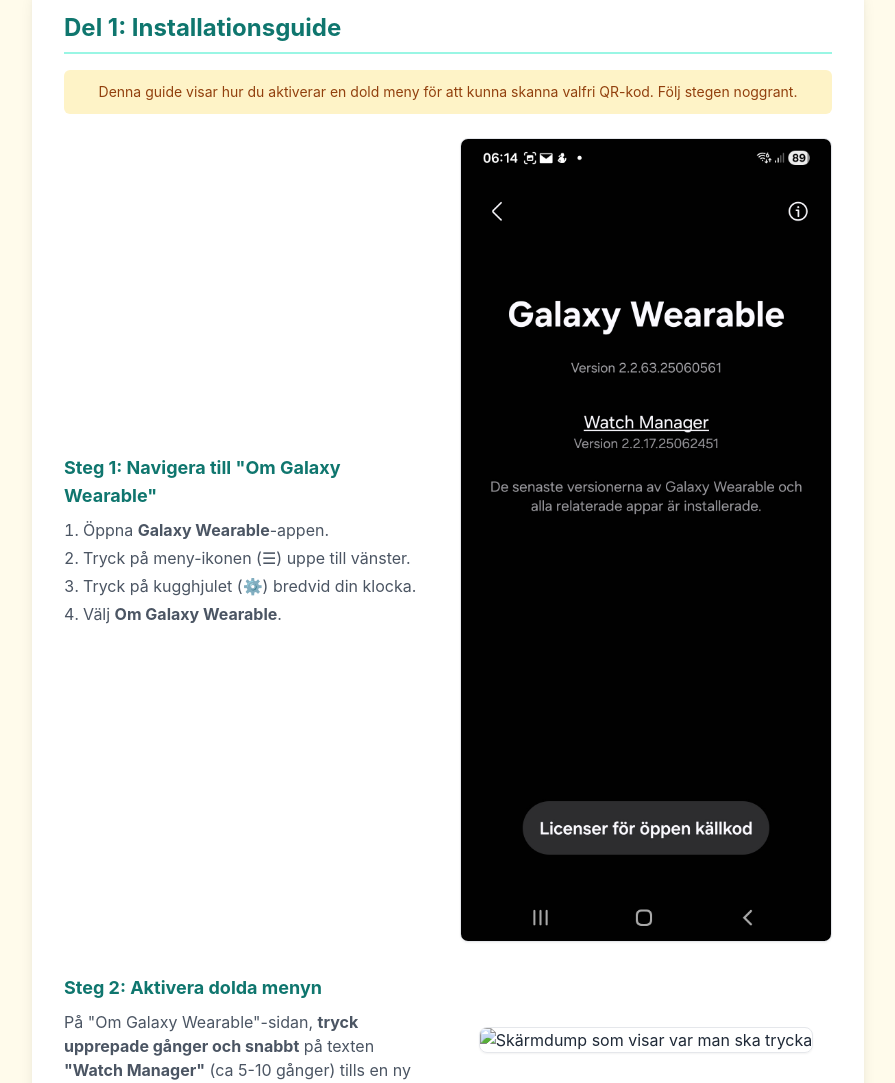
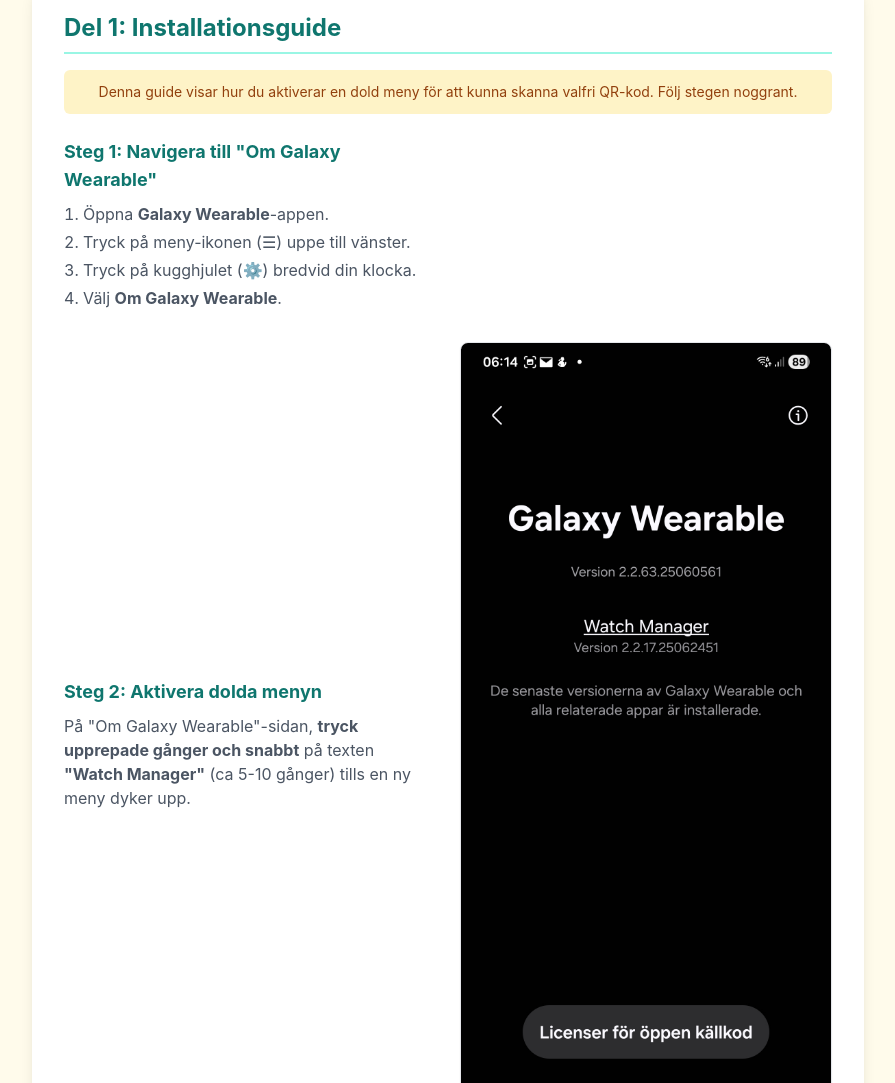
Before and after one commit to coxpomona/coxpomona.github.io, a plain HTML site: page esimGalaxyWatch/index.html in a window 1280 px wide. Shown: the part 160-1243 px from the top of the page, without its empty margins (192-1087 px from the left). Drawn offline with nearby package versions, Linux system fonts and the light colour scheme; a web font is replaced by a local one.

Commit message:
Update index.html

```diff
--- a/esimGalaxyWatch/index.html
+++ b/esimGalaxyWatch/index.html
@@ -5,10 +5,6 @@
     <meta name="viewport" content="width=device-width, initial-scale=1.0">
     <title>Valfritt eSIM på Galaxy Watch</title>
     <script src="https://cdn.tailwindcss.com"></script>
-    <!-- Chosen Palette: Warm Neutral with Teal Accent -->
-    <!-- Application Structure Plan: Appen är omstrukturerad till en enda, skrollbar sida. Denna design presenterar all information i en logisk ordning, från 'hur' (steg-för-steg-guiden) till 'varför' (fördelarna med Roamless), utan att kräva klick för att navigera mellan sektioner. Detta gör guiden lättare att följa linjärt och att skriva ut eller spara som PDF. Interaktiva element som kopieringsknappar och en hopfällbar felsökningssektion behålls för att förbättra användarvänligheten utan att komplicera layouten. -->
-    <!-- Visualization & Content Choices: Processen visualiseras genom en serie numrerade steg som presenteras vertikalt. Varje steg (Informationsmål: Instruera) har text och en stödjande bild (Presentationsmetod: Statisk lista). Fördelarna med Roamless (Mål: Informera) visas i ett tydligt kortformat. Rabattkoderna (Mål: Möjliggöra handling) har en kopieringsknapp (Interaktion: Klick för att kopiera). Metod: Ren HTML/Tailwind/JS. -->
-    <!-- CONFIRMATION: NO SVG graphics used. NO Mermaid JS used. -->
     <style>
         body {
             font-family: 'Inter', sans-serif;
@@ -43,7 +39,6 @@
                                 <li>Välj <strong>Om Galaxy Wearable</strong>.</li>
                             </ol>
                         </div>
-                        <img src="screenshot_esim5.jpg" alt="Skärmdump som visar 'Om Galaxy Wearable'" class="rounded-lg border shadow-sm mx-auto">
                     </div>
                     <!-- Step 2 -->
                     <div class="grid md:grid-cols-2 gap-6 items-center">
@@ -51,7 +46,7 @@
                             <h3 class="font-bold text-lg text-teal-700">Steg 2: Aktivera dolda menyn</h3>
                             <p class="text-gray-600 mt-2">På "Om Galaxy Wearable"-sidan, <strong>tryck upprepade gånger och snabbt</strong> på texten <strong>"Watch Manager"</strong> (ca 5-10 gånger) tills en ny meny dyker upp.</p>
                         </div>
-                        <img src="screenshot_esi65.jpg" alt="Skärmdump som visar var man ska trycka" class="rounded-lg border shadow-sm mx-auto">
+                        <img src="screenshot_esim5.jpg" alt="Skärmdump som visar var man ska trycka" class="rounded-lg border shadow-sm mx-auto">
                     </div>
                     <!-- Step 3 -->
                     <div class="grid md:grid-cols-2 gap-6 items-center">
@@ -160,7 +155,7 @@
                 <div class="mt-8 bg-teal-50 p-4 rounded-lg border border-teal-200 text-center">
                     <p class="text-sm text-teal-900">
                         Perfekt om du vill lyssna på radio på klockan, testa
-                        <a href="https://coxpomona.github.io/RadioWatchSE/" target="_blank" rel="noopener noreferrer" class="font-bold underline hover:text-teal-700">RadioWatchSE</a>.
+                        <a href="https://coxpomona.github.io/WatchRadioSE/" target="_blank" rel="noopener noreferrer" class="font-bold underline hover:text-teal-700">RadioWatchSE</a>.
                     </p>
                 </div>
             </section>
```
